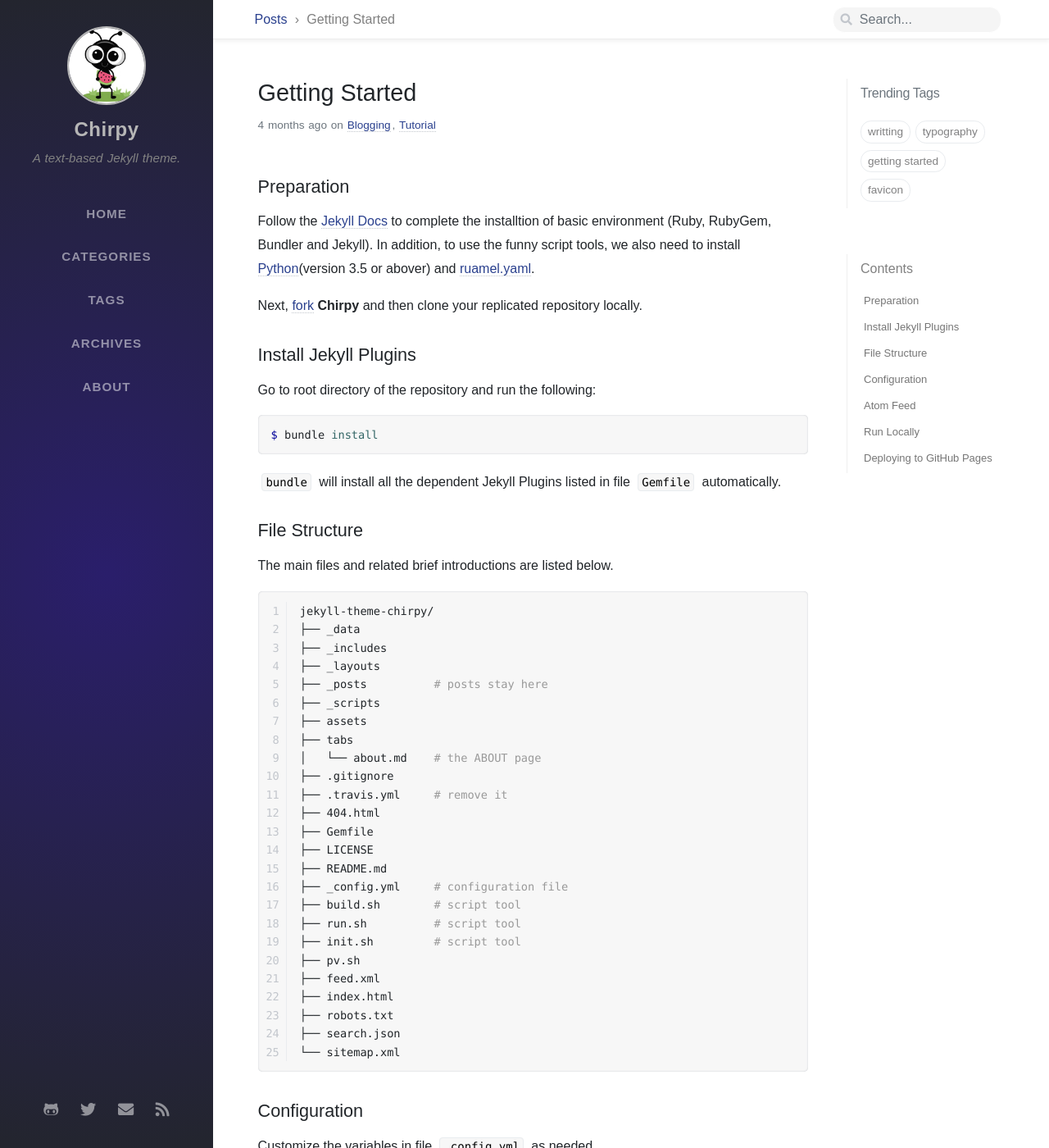
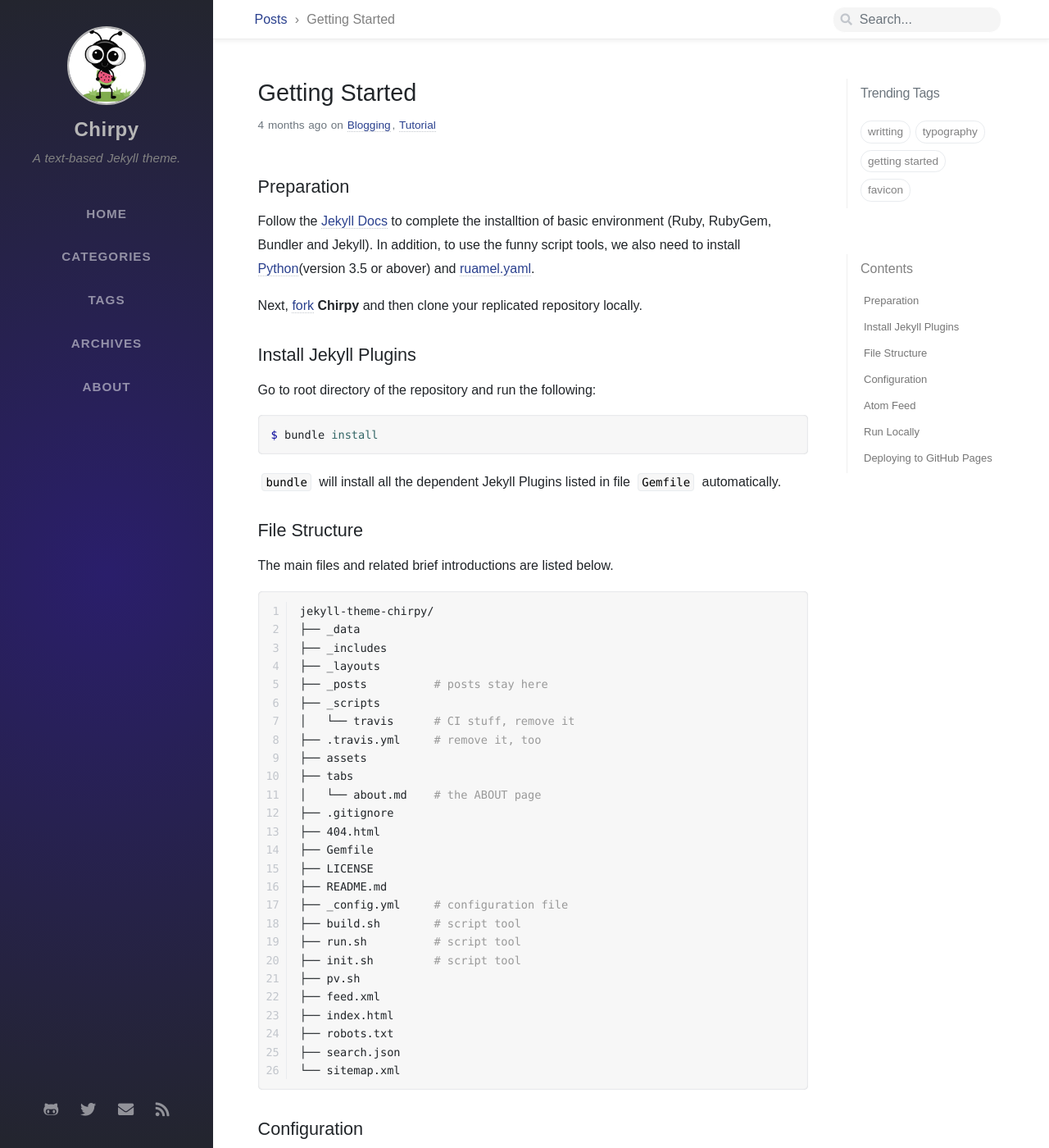
Before and after one commit to nicetrykiddo/writeups, a Jekyll site: the page built from _posts/2019-08-09-getting-started.md, in a window 1280 px wide and 1400 px high. Shown: the whole window at 82% size. Built offline with Jekyll 4.4.1, drawn with Linux system fonts in a browser that asks for light colours; nearby versions of some CDN libraries; some web fonts are replaced; comment, search, counter and statistics services are not loaded.

Commit message:
Update Docs.

```diff
--- a/_posts/2019-08-09-getting-started.md
+++ b/_posts/2019-08-09-getting-started.md
@@ -34,11 +34,12 @@ jekyll-theme-chirpy/
 ├── _layouts
 ├── _posts          # posts stay here
 ├── _scripts
+│   └── travis      # CI stuff, remove it
+├── .travis.yml     # remove it, too
 ├── assets
 ├── tabs
 │   └── about.md    # the ABOUT page
 ├── .gitignore
-├── .travis.yml     # remove it
 ├── 404.html
 ├── Gemfile
 ├── LICENSE
```
Also changed, not shown: README.md.
